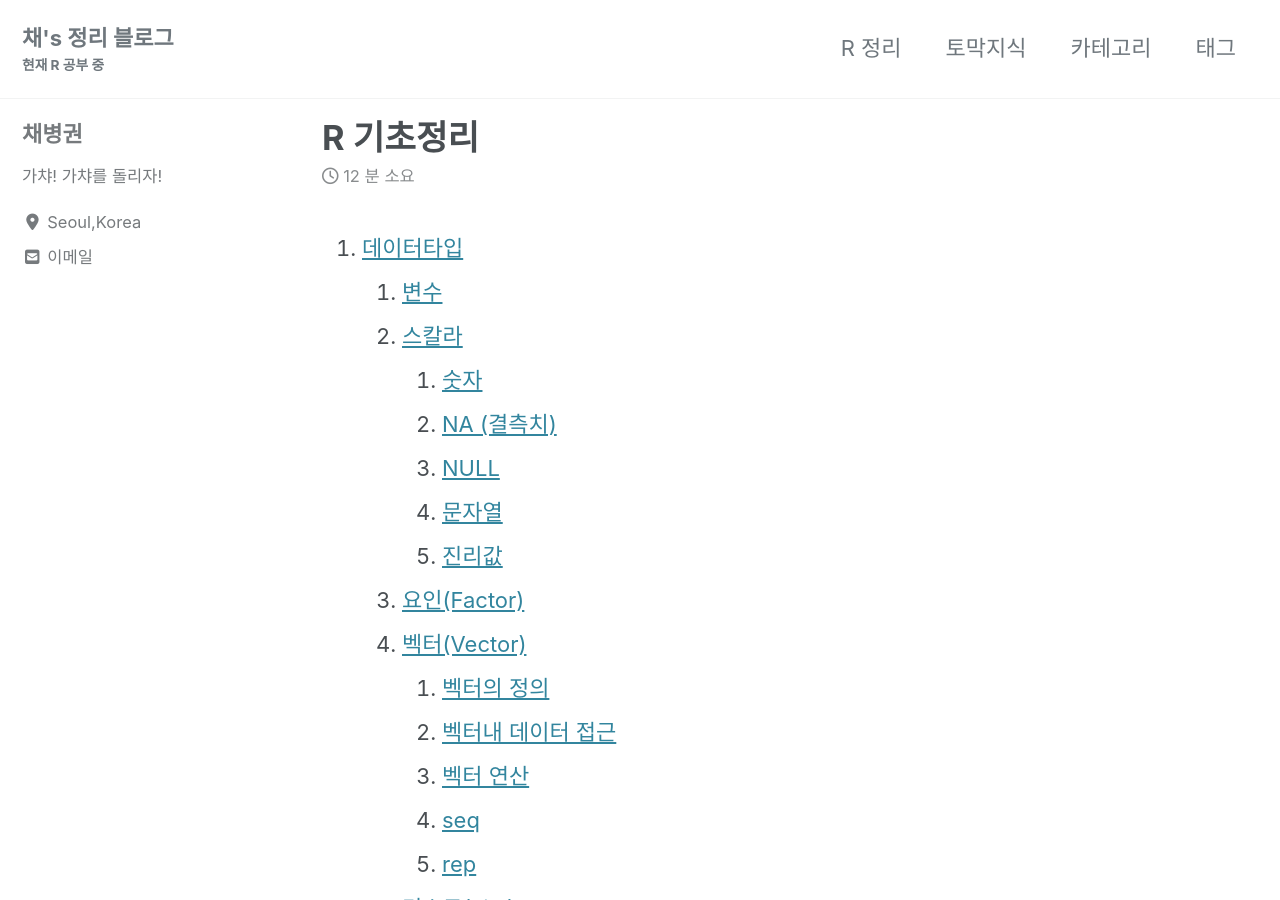
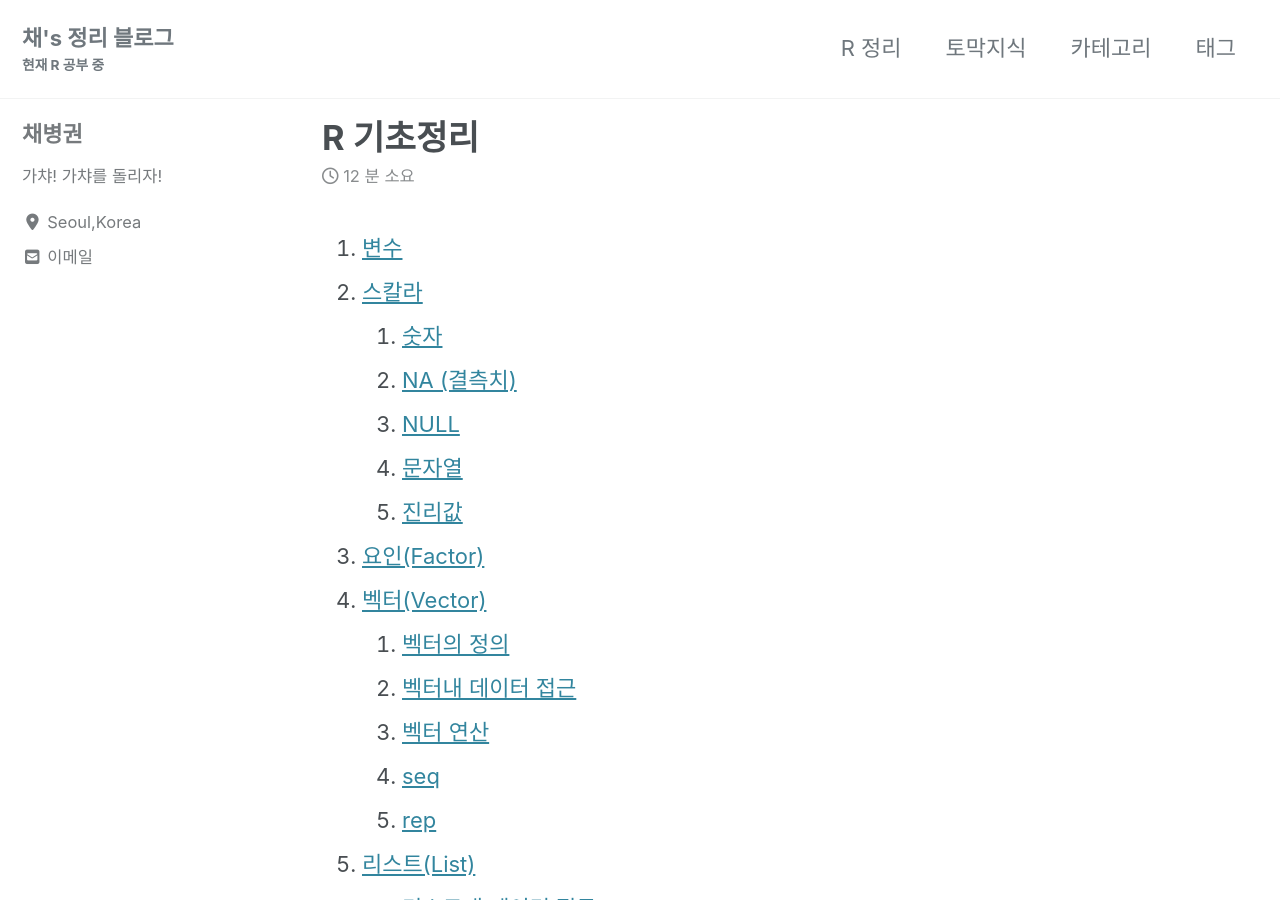
Before and after one commit to ByeongGwonChae/mynotebook, a Jekyll site: the page built from _posts/2020-01-01-R-first-note.md, in a window 1280 px wide and 900 px high. Built offline with Jekyll 4.4.1, drawn with Linux system fonts in a browser that asks for light colours; cached includes are drawn as plain includes; nearby versions of some CDN libraries; some of the changed text lies outside the part shown.

Commit message:
Update 2020-01-01-R-first-note.md

```diff
--- a/_posts/2020-01-01-R-first-note.md
+++ b/_posts/2020-01-01-R-first-note.md
@@ -51,7 +51,7 @@ NOT연산자 : !
 [1] TRUE
 ~~~
 또한 &&, || 는 short-circuit을 지원한다.[^3]
-    1. ## 요인(Factor)
+1. # 요인(Factor)
 __범주형(Categorical) 변수__ 를 위한 데이터 타입.
 Factor 변수는 nlevels()로 범주의 수를 구할 수 있고, levels()로 범주 목록을 알 수 있다.
 ~~~ R
@@ -84,8 +84,8 @@ Levels: a < b < c
 Levels: a < b < c
 ~~~
 앞서와 달리 Levels에 순서가 < 로 표시되어있음을 볼 수 있다.
-    1. ## 벡터(Vector)
-        1. ### 벡터의 정의
+1. # 벡터(Vector)
+    1. ## 벡터의 정의
 벡터는 다른 프로그래밍 언어에서 흔히 보는 배열의 개념으로, 다음과 같이 c() 안에 원하는 인자들을 나열하여 정의한다.
 ~~~ R
 > (x<-c(1,2,3,4,5))
@@ -106,7 +106,7 @@ Levels: a < b < c
 > x <- c (1 , 3 , 4) #벡터의 각 셀에는 이름을 부여할 수 있다. names()에 원하는 이름을 벡터로 넘겨주면 된다.
 > names(x) <- c("kim","seo","park")
 ~~~
-        1. ### 벡터내 데이터 접근
+    1. ## 벡터내 데이터 접근
 벡터는 [ ] 안에 인덱스를 적어서 각 요소를 가져올 수 있다. 이때, 인덱스는 다른 언어와 달리 1 로 시작한다.
 또 ‘-인덱스’ 와 같이 음수의 인덱스를 사용해 특정 요소만 제외할 수도 있다.
 벡터의 여러 위치에 저장된 값을 가져오려면 ‘벡터명[색인 벡터]’의 형식을 사용한다
@@ -151,7 +151,7 @@ NULL
 > NROW ( x ) # NROW ()는 벡터와행렬모두사용가능
 [1] 3
 ~~~
-        1. ### 벡터 연산
+    1. ## 벡터 연산
 %in% 연산자는 어떤 값이 벡터에 포함되어있는지를 알려준다
 ~~~ R
 > 'a' %in% c('a','b','c')
@@ -171,7 +171,7 @@ NULL
 > setequal(c('a','b','c'), c('a','b','c','c'))
 [1] TRUE
 ~~~
-        1. ### seq
+    1. ## seq
 1부터 31까지의 숫자를 저장한 벡터를 표현하려면 c(1, 2, 3, ..., 31)과 같이 숫자를 모두 나열해야한다. 이러한 번거로운 일을 피하기 위해 seq()함수를 쓸 수 있다. seq(시작값, 마지막값, 증가치)의 형태로 호출하면 된다. 이때 증가치는 생략가능하다.
 ~~~ R
 > seq(1,5)
@@ -182,7 +182,7 @@ NULL
 > 1:5
 [1] 1 2 3 4 5
 ~~~
-        1. ### rep
+    1. ## rep
 특정 값들이 반복된 벡터를 손쉽게 만드려면 rep()를 사용한다. 다음은 1, 2를 총 5회 반복한 벡터를 만드는 예이다.
 ~~~ R
 > rep(1:2, 5)
@@ -191,7 +191,7 @@ NULL
 > rep(1:2, each=5)
 [1] 1 1 1 1 1 2 2 2 2 2
 ~~~
-    1. ## 리스트(List)
+1. # 리스트(List)
   리스트는 다른언어에서 흔히 보는 해싱 또는 딕셔너리에 해당하며, (키, 값) 형태의 데이터를 담는 연관 배열(associative array)이다
   4.1 리스트의 정의
   리스트는 list(키=값, 키=값, ...) 형태로 데이터를 나열해 정의한다.
@@ -216,7 +216,7 @@ $b
 $b$val
 [1] 1 2 3 4
 ~~~
-        1. ### 리스트내 데이터 접근
+    1. ## 리스트내 데이터 접근
 앞에서 본바와 같이 리스트를 출력해보면 ‘$키’ 형태로 각 키들이 나열된다. 데이터는 ‘리스트 변수명$키’와 같이 접근한다. 또는 각 요소를 순서대로 ‘리스트변수[[인덱스]]’와 같이 접근할 수도 있다.
 ~~~ R
 > (x <- list(name="foo", height=c(1,3,5)))
@@ -237,9 +237,9 @@ $height
 [1] 1 3 5
 #보다시피 x[1]는 ‘(name, foo)’ 를 갖고 있는 리스트를 반환한다.
 ~~~
-    1. ## 행렬(Matrix)
+1. # 행렬(Matrix)
 벡터와 마찬가지로 행렬에는 한가지 유형의 스칼라만 저장할 수 있다.
-        1. ### 행렬의 정의
+    1. ## 행렬의 정의
 행렬은 matrix( )를 사용해 표현한다. 다음은 1, 2, 3, 4, 5, 6, 7, 8, 9로 구성된 3행 3열의 행렬을 만드는 방법이다.
 ~~~ R
 > matrix(c(1:9),nrow=3)
@@ -261,7 +261,7 @@ $height
 #행렬의 행과 열에 명칭을 부여하고 싶다면 dimnames()를 사용한다.
 > matrix(c(1:9),nrow=3, dimnames=list(c('item1','item2','item3'), c('feature1','feature2','feature3')))
 ~~~
-        1. ### 행렬내 데이터 접근
+    1. ## 행렬내 데이터 접근
 ~~~ R
 행렬의 각 요소는 ‘행렬이름[행인덱스, 열인덱스]’로 접근할 수 있다. 이 때, 인덱스는 벡터의 경우와 마찬가지로 1부터 시작한다.
 > (x <- matrix(c(1:9),ncol=3))
@@ -292,7 +292,7 @@ $height
 feature1 feature2 feature3
        1        4        7
 ~~~
-        1. ### 행렬의 연산
+    1. ## 행렬의 연산
 ~~~ R
 > (x <- matrix(c(1:9),nrow=3))
    [,1] [,2] [,3]
@@ -355,8 +355,8 @@ feature1 feature2 feature3
 > nrow(x)
 [1] 2
 ~~~
-    1. ## 배열
-        1. ### 배열 정의
+1. # 배열
+    1. ## 배열 정의
 matrix가 2차원 행렬이라면 배열(array)은 n차원 행렬이다. 예를들어 3x4 matrix는 다음과 같이 array를 사용해 표현할 수 있다.
 ~~~ R
 > matrix(1:12, ncol=4)
@@ -384,7 +384,7 @@ matrix가 2차원 행렬이라면 배열(array)은 n차원 행렬이다. 예를
 [1,]    9   11
 [2,]   10   12
 ~~~
-        1. ### 배열 데이터 접근
+    1. ## 배열 데이터 접근
 행렬의 경우와 유사한 방식으로 각 요소에 접근할 수 있다. 또, 배열의 차원은 dim() 함수를 통해 알 수 있다
 ~~~ R
 > (x<-array(1:12,dim=c(2,2,3)))
@@ -409,7 +409,7 @@ matrix가 2차원 행렬이라면 배열(array)은 n차원 행렬이다. 예를
 > dim(x)
 [1] 2 2 3
 ~~~
-    1. ## 데이터 프레임(Data Frame)
+1. # 데이터 프레임(Data Frame)
 데이터 프레임은 R에서 가장 중요한 자료형이다. 데이터 프레임은 행렬과 마찬가지의 모습을 하고 있지만 행렬과 달리 다양한 변수, 관측치(observations), 범주 등을 표현하기 위해 특화되어있다.
 data.frame() 을 사용해 정의한다
 ~~~ R
@@ -438,7 +438,7 @@ data.frame() 을 사용해 정의한다
 4 4  8 F 12
 5 5 10 M 15
 ~~~
-        1. ### 데이터 프레임 접근
+    1. ## 데이터 프레임 접근
 ~~~ R
 > d$x
 [1] 1 2 3 4 5
@@ -497,12 +497,12 @@ data.frame() 을 사용해 정의한다
 2 5 8
 3 6 9
 ~~~
-    1. ## 타입 판별
+1. # 타입 판별
 데이터를 처리하기 위해 여러 함수를 호출하다보면 반환된 결과의 타입이 무엇인지 분명하지 않을때가 있다. 이때는 다음과 같이 class()를 사용할 수 있다.
 또는 str()문으로도 확인해 볼수 있다.
 벡터와 행렬의 결과가 유사해보이지만 벡터의 경우 차원이 [1:2](1차원에 값이 2개)라고 표시되어있는 반면, 행렬은 차원이 [1:2, 1](2차원이고 2행 1열)로 표시되어 있는 점이 다르다.
 is.factor, is.numeric (숫자 벡터), is.character(문자열 벡터), is.matrix, is.data.frame 등의 ‘is.\*’ 형태의 함수들을 사용해 데이터의 타입을 확인 할 수 있다. 다음 코드에 몇가지 예를 보였다.
-    1. ## 타입 변환
+1. # 타입 변환
 타입간의 변환은 각 타입에 인자로 변환할 데이터를 넘기거나, ‘as.\*’ 종류의 함수를 사용하여 수행할 수 있다.
 다음은 행렬을 data.frame()의 인자로 넘겨 데이터 프레임으로 형변환 하는 예이다.
 ~~~ R
@@ -526,7 +526,7 @@ Levels: f m
 ~~~
 
 [^1]: =는 경우에 따라 사용될 수 없는 경우가 있다.
-[^2]: 이는 ||와 |도 마찬가지이다.
+[^2]: 이는 \|\|와 \|도 마찬가지이다.
 [^3]: 따라서 A && B형태의 코드가 있을때 A가 만약 TRUE라면 B도 평가하지만 A가 FALSE라면 B를 평가하지 않는다.
 [^4]: 만약 다른 타입의 데이터를 섞어서 벡터에 저장하면 이들 데이터는 한가지 타입으로 자동 형변환 된다.
 [^5]: 중첩된 구조가 필요하다면 뒤에서 다룰 리스트(List)를 사용해야한다
```
Also changed, not shown: other parts of _posts/2020-01-01-R-first-note.md (+8 -8 lines).
